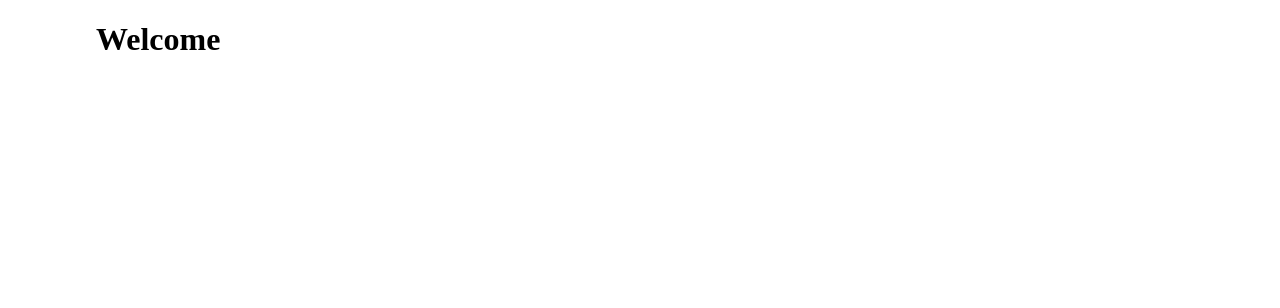
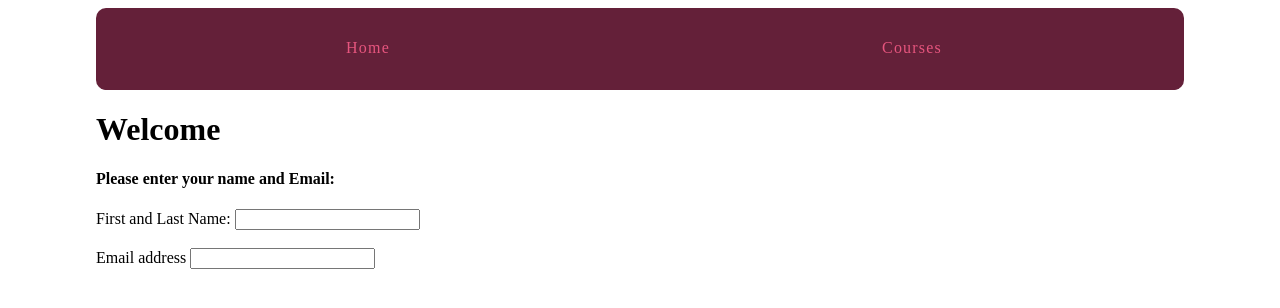
Before and after one commit to Wisertown/Django_learning_site, a Django app: page / in a window 1280 px wide. Before the commit the part shown is almost empty. Shown: the top 308 px of the page. Run offline with Django 3.2, Linux system fonts and the light colour scheme.

Commit message:
added some changes for the home page

```diff
--- a/courses/models.py
+++ b/courses/models.py
@@ -16,7 +16,7 @@ class Step(models.Model):
 	description = models.TextField()
 	content = models.TextField(blank=True, default='')
 	order= models.IntegerField(default=0)
-	course = models.ForeignKey(Course)
+	course = models.ForeignKey('Course')
 
 	class Meta:
 		ordering = ['order',]
--- a/templates/home.html
+++ b/templates/home.html
@@ -4,4 +4,5 @@
 
 {% block content %}
 <h1>Welcome! </h1>
+
 {% endblock %}
--- a/templates/layout.html
+++ b/templates/layout.html
@@ -7,8 +7,20 @@
 	<link rel="stylesheet" href="{% static 'css/layout.css' %}">
 </head>
 <body>
+
 	<div class="site-container">
+		<nav>
+			<a href="{% url 'views.hello_world' %}">Home</a>
+			<a href="{% url 'courses.views.course_list' %}">Courses</a>
+		</nav>
 	<h1>Welcome</h1>
-	</div>
-</body>
+	<h4>Please enter your name and Email:</h4>
+	<form action="post">
+		<label for="name">First and Last Name:</label>
+	<input type="text" name="name">
+	<br>
+	<br>
+		<label for="email">Email address</label>
+	<input type="text" name="email">
+	</form>
 </html>
```
Also changed, not shown: 1 other file.
